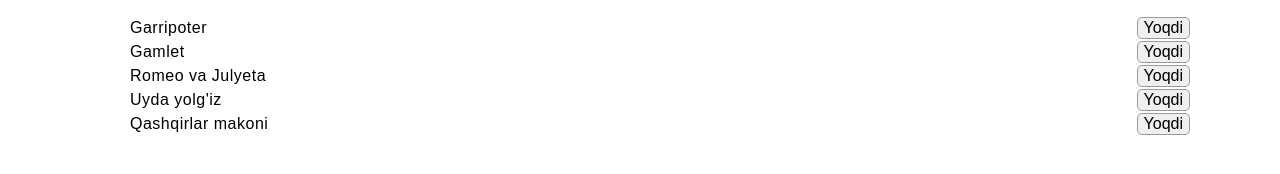
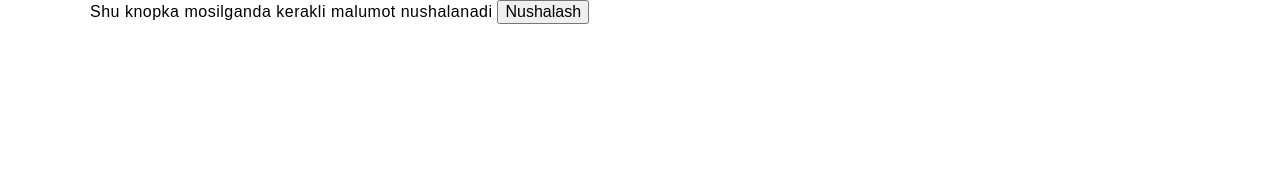
Before and after one commit to frontendasoslar/javascript-kerakli, a plain HTML site: page index.html in a window 1280 px wide. Drawn offline with Linux system fonts and the light colour scheme.

Commit message:
navigator.clipboard.writeText()

```diff
--- a/index.html
+++ b/index.html
@@ -79,16 +79,24 @@ Agar elementning dataset orqali kiritilgan malumotlarni javascript orqali foydal
 
 
 <!-- EVENT DELEGATION, SAHIFAGA KEYINROQ QO'SHILGAN ELEMENTLAR BILAN AMAL BAJARISH
-Masalbizda 4 ta element bor biz event listiner bilan avval sh 4 tasiga amal bajarayapmiz, va bir muncha vaqt o'tgandab keyin boshqa elementni shu elementlar qatoriga qo'shadigan bo'lsakeventlistiner ishlamay qoladi. Bunday holatda keyingi elementda ham event ishlashi uchun EVENT DELEGATIONdan foydalanamiz -->
+Masalbizda 4 ta element bor biz event listiner bilan avval sh 4 tasiga amal bajarayapmiz, va bir muncha vaqt o'tgandab keyin boshqa elementni shu elementlar qatoriga qo'shadigan bo'lsakeventlistiner ishlamay qoladi. Bunday holatda keyingi elementda ham event ishlashi uchun EVENT DELEGATIONdan foydalanamiz
 <div class="container">
   <ul class="list">
     <li class="list-item">Garripoter<button class="like-button js-like-button">Yoqdi</button></li>
     <li class="list-item">Gamlet<button class="like-button js-like-button">Yoqdi</button></li>
     <li class="list-item">Romeo va Julyeta<button class="like-button js-like-button">Yoqdi</button></li>
     <li class="list-item">Uyda yolg'iz<button class="like-button js-like-button">Yoqdi</button></li>
-    <!-- Keyin qo'shiladigan element -->
+    Keyin qo'shiladigan element
     <li class="list-item">Qashqirlar makoni<button class="like-button js-like-button">Yoqdi</button></li>
   </ul>
+</div> -->
+
+
+
+<!-- Matnni nusxalash - navigator.clipboard.writeText() -->
+<div class="container">
+  Shu knopka mosilganda kerakli malumot nushalanadi
+  <button class="ja-copy-button" type="button">Nushalash</button>
 </div>
 
   <script src="js/main.js"></script>
```
Also changed, not shown: js/main.js (+11 -0 lines).
